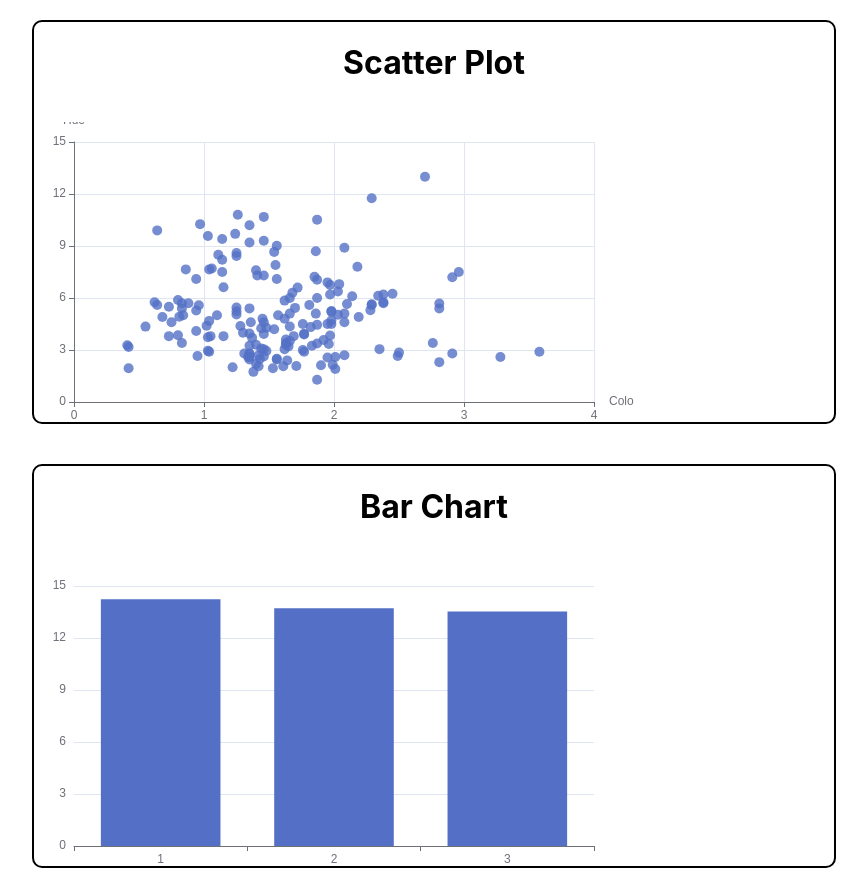
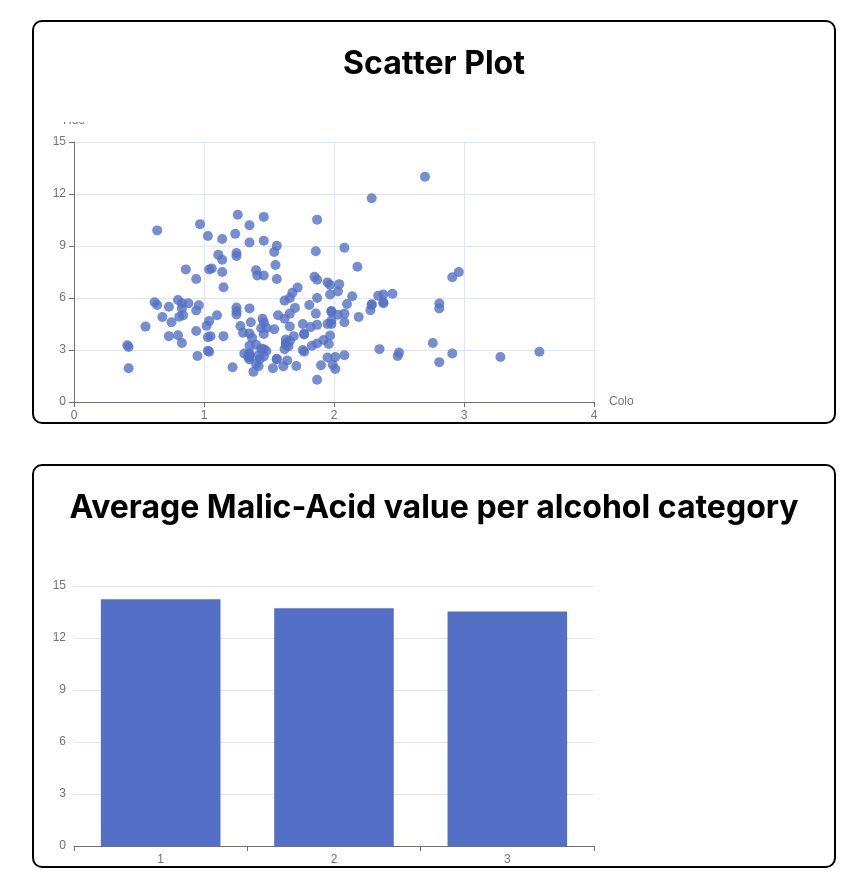
Before and after one commit to FarazIITK/echarts-demo, a React (Create React App) app in the folder client/: page / in a window 1280 px wide. Shown: the whole page, without its empty margins (206-1073 px from the left). Built offline with nearby package versions, Linux system fonts and the light colour scheme.

Commit message:
Added comments in bar chart component

```diff
--- a/client/src/Components/BarChart.tsx
+++ b/client/src/Components/BarChart.tsx
@@ -2,9 +2,14 @@ import ReactEcharts from 'echarts-for-react';
 import { wineData } from '../assets/wineData';
 
 const BarChart = () => {
+  //   x-axis values: unique alcohol categories
   let uniqueAlcoholCategory: number[] = [];
+  //   y-axis values: average malic acid per category
+  let avgMalicAcidValues: number[] = [];
 
+  // Logic to find the unique alcohol catgories from sample data
   wineData.forEach((individualWineData) => {
+    // Destructuring the useful properties
     const { alcohol: currentAlcoholCategory } =
       individualWineData;
     if (
@@ -16,19 +21,23 @@ const BarChart = () => {
     }
   });
 
-  let avgMalicAcidValues: number[] = [];
-
+  //   Logic to calculate the average value of malic acid per alcohol category
   uniqueAlcoholCategory.forEach((alcoholCategory) => {
-    let count: number = 0;
-    let malicAcidValue: number = 0;
+    //   Initialize the count-per-category and total-malic-acid value as zero
+    let countPerCategory: number = 0;
+    let totalMalicAcidValuePerCategory: number = 0;
 
     wineData.forEach((individualWineData) => {
+      // Destructuring the useful properties
       const { alcohol, malicAcid } = individualWineData;
       if (alcohol === alcoholCategory) {
-        count++;
-        malicAcidValue += malicAcid;
+        countPerCategory++;
+        totalMalicAcidValuePerCategory += malicAcid;
       }
-      avgMalicAcidValues.push(malicAcidValue / count);
+      //
+      avgMalicAcidValues.push(
+        totalMalicAcidValuePerCategory / countPerCategory
+      );
     });
   });
 
@@ -52,9 +61,12 @@ const BarChart = () => {
       trigger: 'axis'
     }
   };
+
+  const barChartHeading =
+    'Average Malic-Acid value per alcohol category';
   return (
     <div className="graph blue-border">
-      <h1>Bar Chart</h1>
+      <h1>{barChartHeading}</h1>
       <ReactEcharts
         option={options}
         style={{ width: '600px', height: '300px' }}
```
